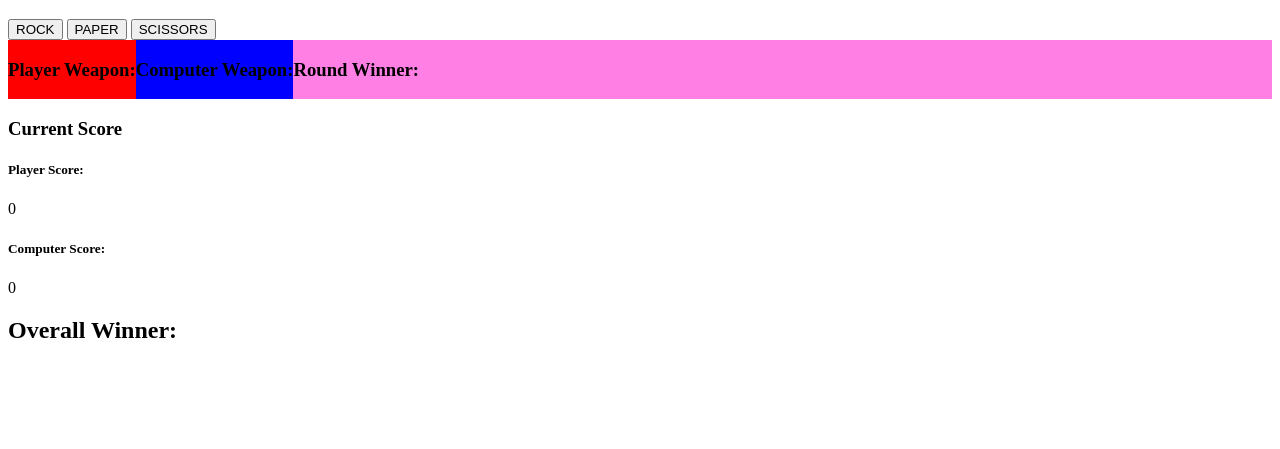
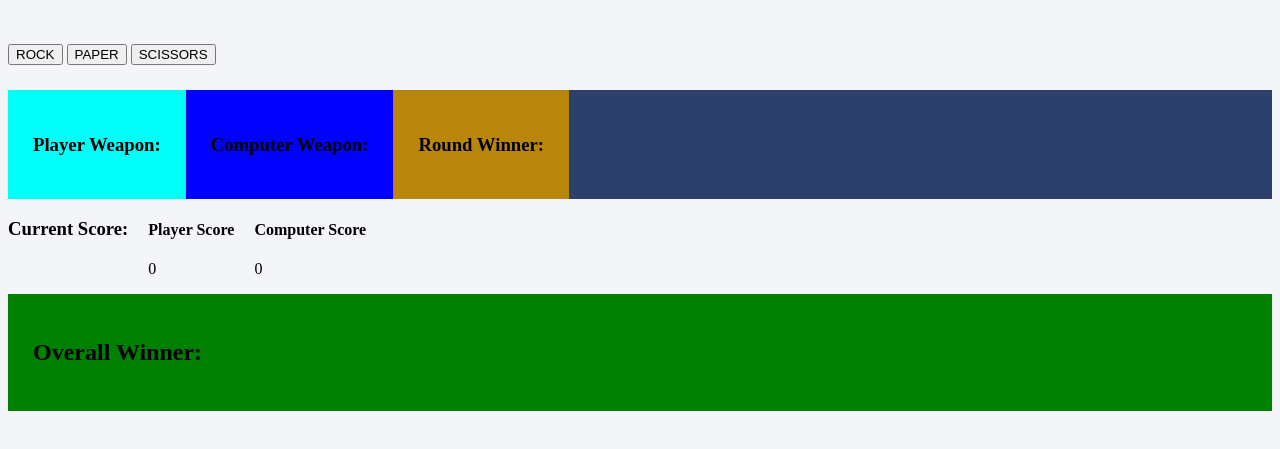
Before and after one commit to bkellogg4/RPS-Take-2, a plain HTML site: page index.html in a window 1280 px wide. Shown: the part 61-510 px from the top of the page. Drawn offline with Linux system fonts and the light colour scheme.

Commit message:
add css improvments and take out winner alert

```diff
--- a/game.js
+++ b/game.js
@@ -102,9 +102,9 @@ function playGame() {
             overallWinner.appendChild(div4);
 
             if (winner == "player") {
-                alert("You are the champion!!");
+                //alert("You are the champion!!");
             } else if (winner == "computer") {
-                alert("Better luck next time, LOSER!!");
+                //alert("Better luck next time, LOSER!!");
             }
             });
 
--- a/index.html
+++ b/index.html
@@ -7,10 +7,11 @@
     </head>
     <body>
         <h1>Rock, Paper, Scissors Game</h1>
+        <div class="button-container">
          <button class="buttons" id="rock">ROCK</button>
          <button class="buttons" id="paper">PAPER</button>
          <button class="buttons" id="scissors">SCISSORS</button>
-
+        </div>
        <div class="container-test">
         <div class="player-container">
             <h3 id="playerWeapon">Player Weapon:</h3>
@@ -18,18 +19,27 @@
         <div class="computer-container">
             <h3 id="computerWeapon">Computer Weapon:</h3>
         </div>
-        <div class="roundContainer">
+        <div class="round-container">
             <h3 id="roundWinner">Round Winner:</h3>
         </div>
 
         </div>
-       <div class="scoreContainer">
-        <h3 id="currentScore">Current Score</h3>
-        <h5>Player Score:</h5>
+            <div class="score-container">
+             <div>
+                <h3 id="currentScore">Current Score:</h3>
+             </div>
+             <div>
+                <h4>Player Score</h5>
                 <p id="player">0</p>
-        <h5>Computer Score:</h5>
+            </div>
+            <div>
+                <h4>Computer Score</h5>
                  <p id="computer">0</p>
+            </div>
+        </div>
+        <div class="winner-container">
             <h2 id="overallWinner">Overall Winner:</h2>
+        </div>
     </div>
         <script src="game.js" defer></script>
     </body>
--- a/styles.css
+++ b/styles.css
@@ -1,13 +1,36 @@
+body {
+    background-color: rgb(243, 245, 248);
+}
+.button-container {
+    padding-top: 25px;
+    padding-bottom: 25px;
+}
 .container-test {
     display: flex;
-    background-color: rgb(255, 127, 229);
+    background-color: rgb(44, 64, 108);
 }
 .player-container {
     display: flex;
-    background: red;
+    background: rgb(0, 255, 247);
+    padding: 25px;
 }
 
 .computer-container {
     display: flex;
     background-color: blue;
+    padding: 25px;
 }
+.round-container {
+    background-color: darkgoldenrod;
+    padding: 25px;
+}
+
+.score-container {
+    display: flex;
+    gap: 20px;
+}
+
+.winner-container {
+    background-color: green;
+    padding: 25px;
+}
```
Lines whose indentation alone changed are shown as unchanged.
